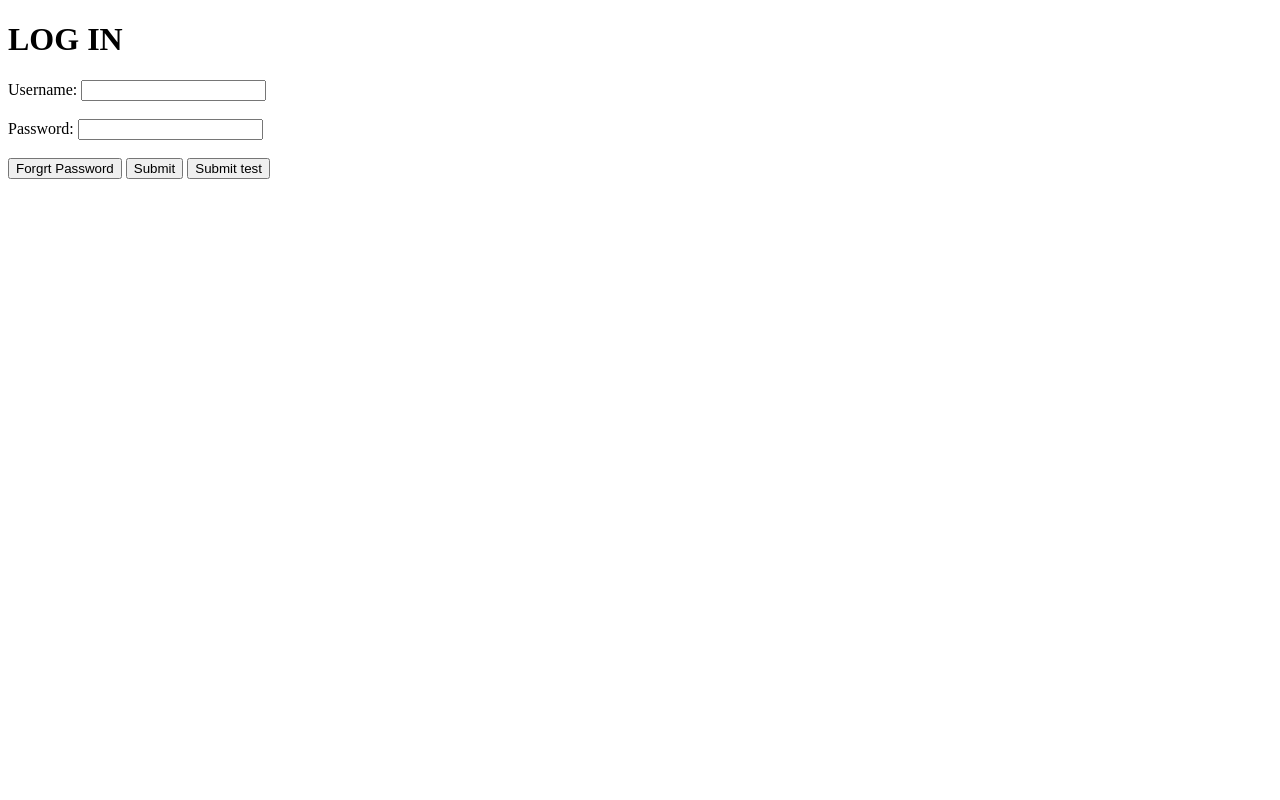
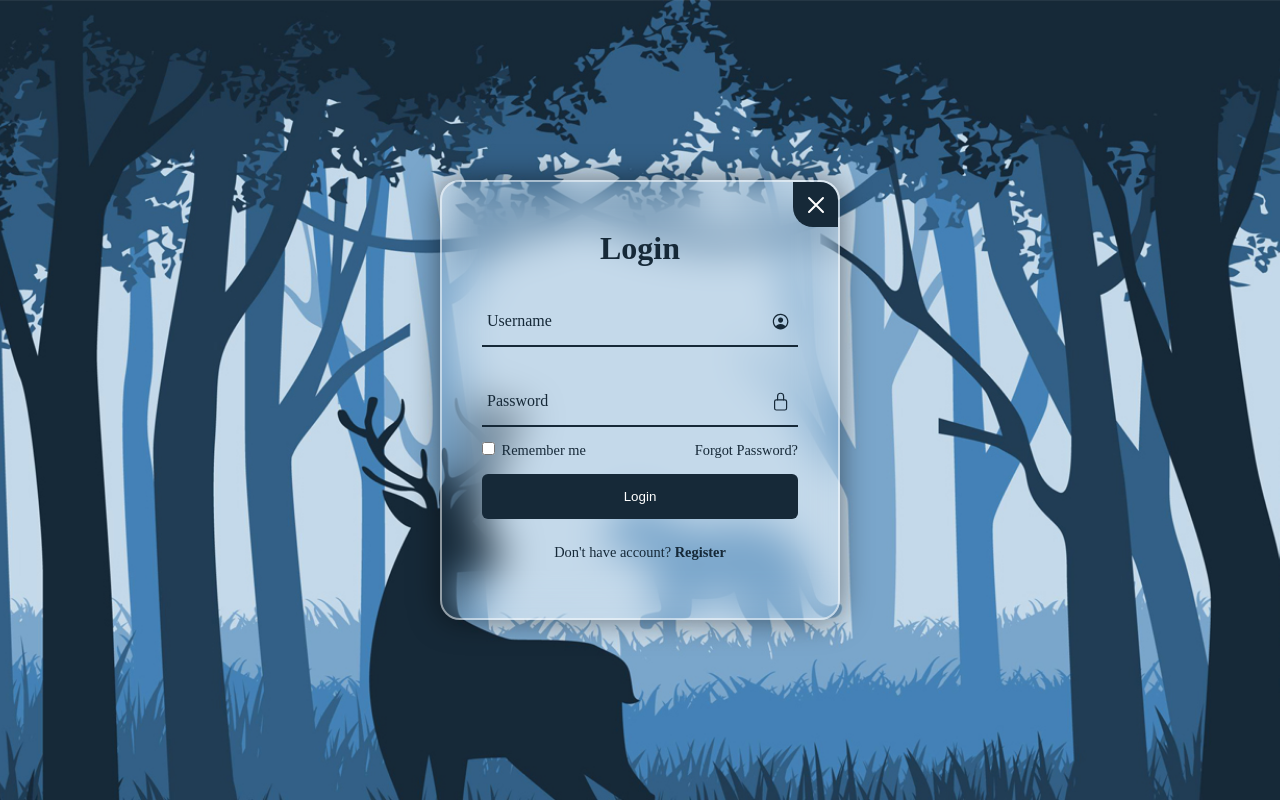
Before and after one commit to Mind-mnp/Loginsystem, a plain HTML site: page login.html in a window 1280 px wide. Drawn offline with nearby package versions, Linux system fonts and the light colour scheme.

Commit message:
login css final

```diff
--- a/login.html
+++ b/login.html
@@ -1,28 +1,72 @@
 <!DOCTYPE html>
 <html>
+
 <head>
     <title>Login</title>
+    <meta charset="UTF-8">
+    <meta http-equiv="X-UA-Compatible" content="IE=edge">
+    <meta name="viewport" content="width=device-width, initial-scale=1.0">
+    <script src="user.js"></script>
+    <script src="login.js"></script>
+    <link rel="stylesheet" href="style.css">
 </head>
+
 <body>
-        <h1>LOG IN</h1>
-        <form method="post">
-            <div>
-                <label>Username: </label>
-                <input type="text" value="" id="username">
+
+    <!-- <header>
+            <h2 class="logo">Logo</h2>
+            <div class="navigation">
+                <a href="#"> Home</a>
+                <a href="#"> Contac</a>
+                <a href="#"> Home</a>
             </div>
-            <br>
-            <div>
-                <label>Password: </label>
-                <input type="password" value="" id="pws">
+
+        </header> -->
+    <div class="wrapper">
+        <span class="icon-close">
+            <ion-icon name="close-outline"></ion-icon>
+        </span>
+        <div class="form-box login">
+            <h2>Login</h2>
+            <form action="#">
+                <div class="input-box">
+                    <span class="icon">
+                        <ion-icon name="person-circle-outline"></ion-icon>
+                    </span>
+                    <input type="text" id="username" required>
+                    <label>Username</label>
+
                 </div>
-            <br>
-            <div>
-                <input type=button onClick="location.href='changepwd.html'" value='Forgrt Password'>
-                <input type="submit" onclick="getInfo()" value="Submit">
-                <button type="button" onclick="getInfo()">Submit test</button>
+                <div class="input-box">
+                    <span class="icon">
+                        <ion-icon name="lock-closed-outline"></ion-icon>
+                    </span>
+                    <input type="password"id="password" required>
+                    <label>Password</label>
+                </div>
+                <div class="remember-forgot">
+                    <label><input type="checkbox"> Remember me</label>
+                    <a href="#">Forgot Password?</a>
+                </div>
+                <button type="submit" clss="btn">Login</button>
+
+                <div class="login-register">
+                    <p>Don't have account? <a href= "#" classregister-link>Register</a></p>
+
                 </div>
             </form>
-        <script src="user.js"></script>
-        <script src="login.js"></script>
+
+        </div>
+
+    </div>
+
+
+
+    <!-- insert icon -->
+    <script type="module" src="https://unpkg.com/ionicons@5.5.2/dist/ionicons/ionicons.esm.js"></script>
+    <script nomodule src="https://unpkg.com/ionicons@5.5.2/dist/ionicons/ionicons.js"></script>
+
+
 </body>
+
 </html>
--- a/style.css
+++ b/style.css
@@ -50,12 +50,30 @@ header {
     display: flex;
     justify-content: center;
     align-items: center;
+    overflow: hidden;
 }
 
 .wrapper .form-box{
     width: 100%;
     padding: 40px;
 
+}
+
+.wrapper .icon-close{
+    position: absolute;
+    top: 0;
+    right:0;
+    width: 45px;
+    height: 45px;
+    font-size: 2em;
+    background-color: #162938;
+    color: #fff;
+    display: flex;
+    justify-content: center;
+    align-items: center;
+    border-bottom-left-radius: 20px ;
+    cursor: pointer;
+    z-index: 1;
 }
 
 .form-box h2{
@@ -119,3 +137,46 @@ header {
     display: flex;
     justify-content: space-between;
 }
+
+.remember-forgot label input{
+    accent-color: #162938;
+    margin-right: 3px;
+}
+
+.remember-forgot a{
+    color: #162938;
+    text-decoration: none;
+}
+.remember-forgot a:hover{
+    text-decoration: underline;
+}
+
+button{
+    width: 100%;
+    height: 45px;
+    background: #162938;
+    border: none;
+    outline: none;
+    border-radius: 6px;
+    cursor: pointer;
+    color: white;
+    font-weight: 500;
+}
+
+.login-register{
+     font-size: .9em;
+     color: #162938;
+     text-align: center;
+     font-weight: 500;
+     margin: 25px 0 10px;
+}
+
+.login-register p  a{
+    color: #162938;
+    text-decoration: none;
+    font-weight: 600;
+}
+
+.login-register a:hover{
+    text-decoration: underline;
+}
```
Lines whose indentation alone changed are shown as unchanged.
